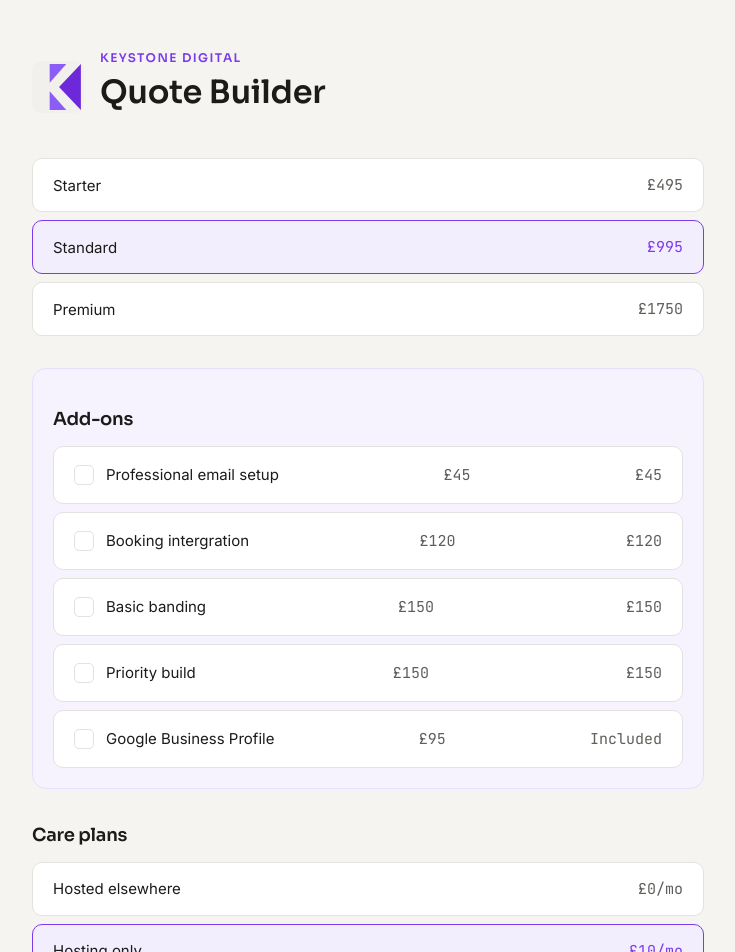
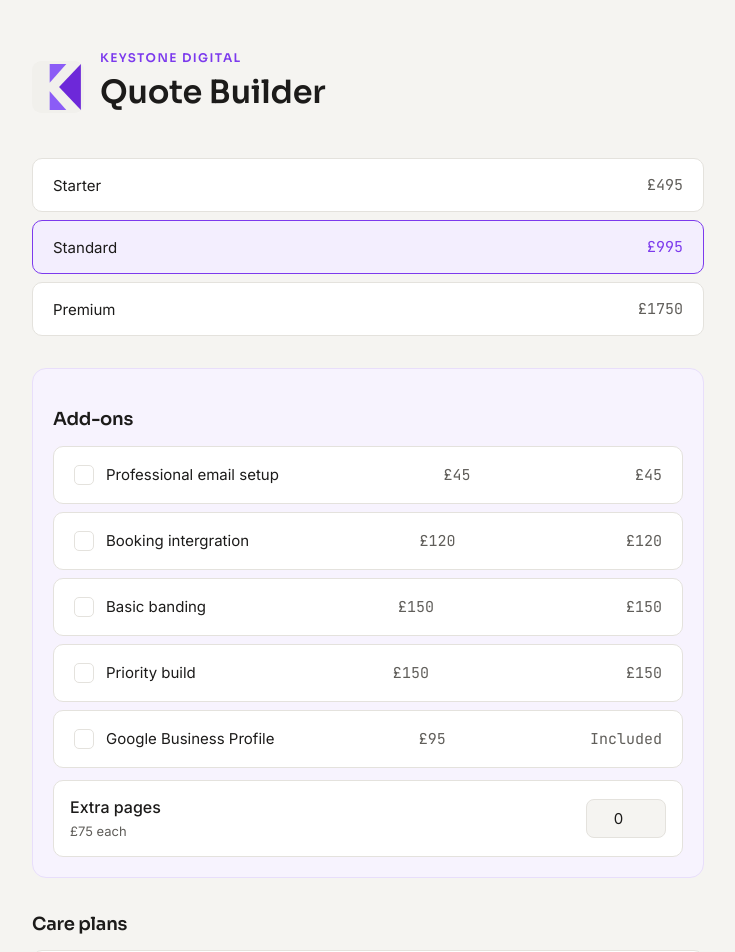
Before and after one commit to SteveJeffs/quote-builder, a React (Vite) app: page / in a window 1280 px wide. Shown: the top 952 px of the page, without its empty margins (272-1007 px from the left). Built offline with nearby package versions, Linux system fonts and the light colour scheme.

Commit message:
Fix extra pages import, total calculation and email subject

```diff
--- a/src/App.jsx
+++ b/src/App.jsx
@@ -6,6 +6,7 @@
 import QuoteSummary from './components/QuoteSummary.jsx'
 import Logo from './components/Logo.jsx'
 import EnquiryForm from './components/EnquiryForm.jsx'
+import ExtraPages from './components/ExtraPages.jsx'
 
 const MY_EMAIL = 'keystonedigital.surrey@gmail.com'
 
@@ -13,6 +14,7 @@
   const [selectedPackage, setSelectedPackage] = useState('standard')
   const [selectedAddons, setSelectedAddons] = useState([])
   const [selectedTier, setSelectedTier] = useState('hosting')
+  const [extraPages, setExtraPages] = useState(0)
   const [name, setName] = useState('')
   const [business, setBusiness] = useState('')
   const [email, setEmail] = useState('')
@@ -39,7 +41,8 @@
   const addonsPrice = chosenAddons.reduce((total, addon) => total + addon.price, 0)
   const chosenTier = careTiers.find((tier) => tier.id === selectedTier)
   const tierPrice = chosenTier.price
-  const projectTotal = packagePrice + addonsPrice
+  const extraPagesPrice = extraPages * 75
+  const projectTotal = packagePrice + addonsPrice + extraPagesPrice
   const canSend = name.trim() !== '' && email.includes('@')
 
   function sendQuote() {
@@ -53,20 +56,20 @@
         : '- None'
 
     const body = `Name: ${name}
-  Business: ${business || 'Not given'}
-  Email: ${email}
+  Business:${business || 'Not given'}
+  Email:${email}
 
-  Package: ${chosenPackage.name} (£${packagePrice})
+  Package:${chosenPackage.name} (£${packagePrice})
   Add-ons:
   ${addonLines}
-  Care plan: ${chosenTier.name} (£${tierPrice}/month)
+  Care plan:${chosenTier.name} (£${tierPrice}/month)
 
   Project total: £${projectTotal}
 
   Message:
   ${message || 'None'}`
 
-    const subject = 'Quote request: ${chosenPackage.name} website'
+    const subject = `Quote request: ${chosenPackage.name} website`
 
     window.location.href =
       `mailto:${MY_EMAIL}?subject=${encodeURIComponent(subject)}&body=${encodeURIComponent(body)}`
@@ -74,9 +77,9 @@
     setSent(true)
   }
 
-function editQuote() {
-  setSent(false)
-}
+  function editQuote() {
+    setSent(false)
+  }
 
   return (
     <div className="page">
@@ -103,6 +106,7 @@
           onToggle={toggleAddons}
           gbpIncluded={gbpIncluded}
         />
+        <ExtraPages count={extraPages} onChange={setExtraPages} />
       </div>
 
       <h2>Care plans</h2>
--- /dev/null
+++ b/src/components/ExtraPages.css
@@ -0,0 +1,40 @@
+.extra-pages {
+    display: flex;
+    align-items: center;
+    justify-content: space-between;
+    gap: 16px;
+    margin-top: 12px;
+    padding: 14px 16px;
+    background: var(--surface);
+    border: 1px solid var(--border);
+    border-radius: 10px;
+}
+
+.extra-pages label {
+    font-weight: 500;
+}
+
+.extra-pages-note {
+    display: block;
+    font-size: 13px;
+    font-weight: 400;
+    color: var(--muted);
+}
+
+.extra-pages input {
+    width: 80px;
+    padding: 9px 12px;
+    border: 1px solid var(--border);
+    border-radius: 8px;
+    background: var(--base);
+    font-family: Inter, sans-serif;
+    font-size: 15px;
+    color: var(--charcoal);
+    text-align: center;
+}
+
+.extra-pages input:focus {
+    outline: 2px solid var(--purple);
+    outline-offset: -1px;
+    background: var(--surface);
+}
--- /dev/null
+++ b/src/components/ExtraPages.jsx
@@ -0,0 +1,24 @@
+import './ExtraPages.css'
+
+function ExtraPages(props) {
+    return (
+        <div className="extra-pages">
+            <label htmlFor="extra-pages">
+                Extra pages
+                <span className="extra-pages-note">£75 each</span>
+            </label>
+            <input
+                id="extra-pages"
+                type="number"
+                min="0"
+                max="10"
+                value={props.count}
+                onChange={(event) =>
+                    props.onChange(Math.max(0, Number(event.target.value)))
+                }
+            />
+        </div>
+    )
+}
+
+export default ExtraPages
```
